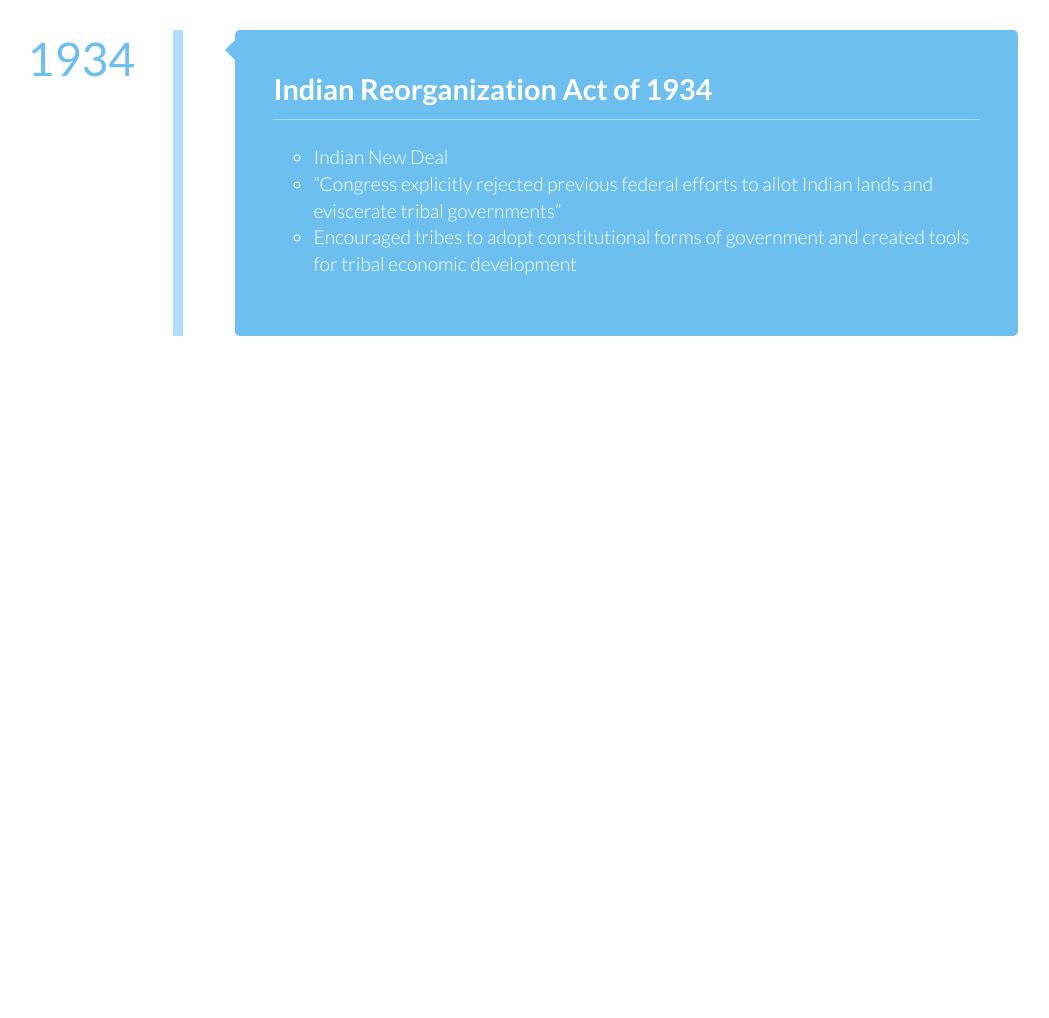
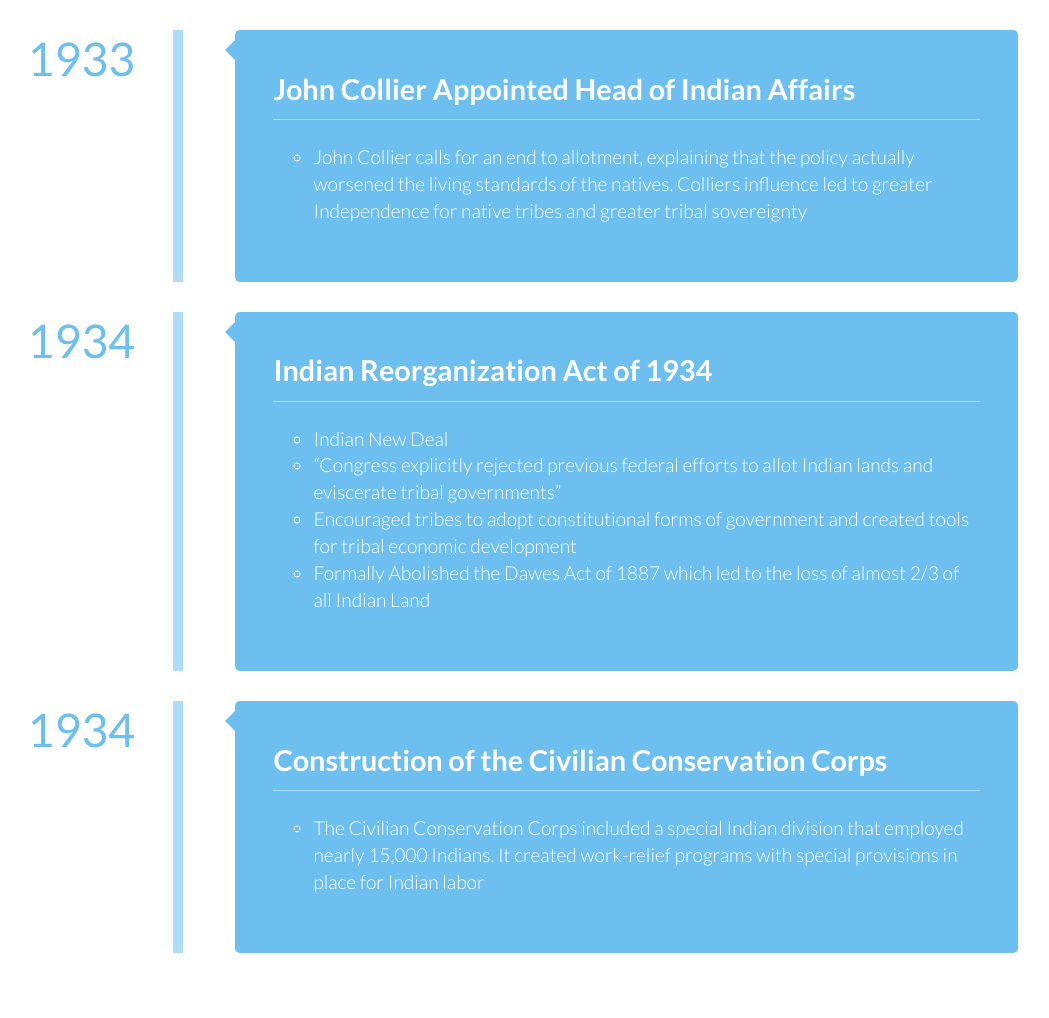
Before and after one commit to Sharabesh/espm, a Python web app: template templates/html/IRA.html in a window 1280 px wide. Shown: the part 120-1138 px from the top of the page, without its empty margins (144-1193 px from the left). Before the commit the page ends 456 px from the top, so only its background shows below. Run offline with Jinja, Linux system fonts and the light colour scheme; the template is opened without the code that fills it, so the values that code supplies are empty.

Commit message:
updated IRA

```diff
--- a/templates/html/IRA.html
+++ b/templates/html/IRA.html
@@ -26,6 +26,26 @@
 			<div class="main">
 				<ul class="cbp_tmtimeline">
 					<li>
+						<time class="cbp_tmtime" datetime="1834-04-10"><span>1933</span> </time>
+
+						<div class="cbp_tmlabel">
+							<h2>John Collier Appointed Head of Indian Affairs</h2>
+							<p>
+                                <ul>
+                                    <li>John Collier calls for an end to allotment, explaining that the policy actually
+                                    worsened the living standards of the natives. Colliers influence led to greater Independence
+                                        for native tribes and greater tribal sovereignty</li>
+
+                                </ul>
+                            </p>
+						</div>
+					</li>
+
+				</ul>
+
+
+                <ul class="cbp_tmtimeline">
+					<li>
 						<time class="cbp_tmtime" datetime="1834-04-10"><span>1934</span> </time>
 
 						<div class="cbp_tmlabel">
@@ -35,12 +55,35 @@
                                     <li>Indian New Deal </li>
                                     <li>“Congress explicitly rejected previous federal efforts to allot Indian lands and eviscerate tribal governments”</li>
                                     <li>Encouraged tribes to adopt constitutional forms of government and created tools for tribal economic development</li>
+                                    <li>Formally Abolished the Dawes Act of 1887 which led to the loss of almost 2/3 of all Indian Land </li>
                                 </ul>
                             </p>
 						</div>
 					</li>
 
 				</ul>
+
+
+                <ul class="cbp_tmtimeline">
+					<li>
+						<time class="cbp_tmtime" datetime="1834-04-10"><span>1934</span> </time>
+
+						<div class="cbp_tmlabel">
+							<h2>Construction of the Civilian Conservation Corps</h2>
+							<p>
+                                <ul>
+                                    <li>The Civilian Conservation Corps included a special Indian division that employed nearly 15,000 Indians.
+                                    It created work-relief programs with special provisions in place for Indian labor
+                                    </li>
+
+                                </ul>
+                            </p>
+						</div>
+					</li>
+
+				</ul>
+
+
 			</div>
 		</div>
 	</body>
```
